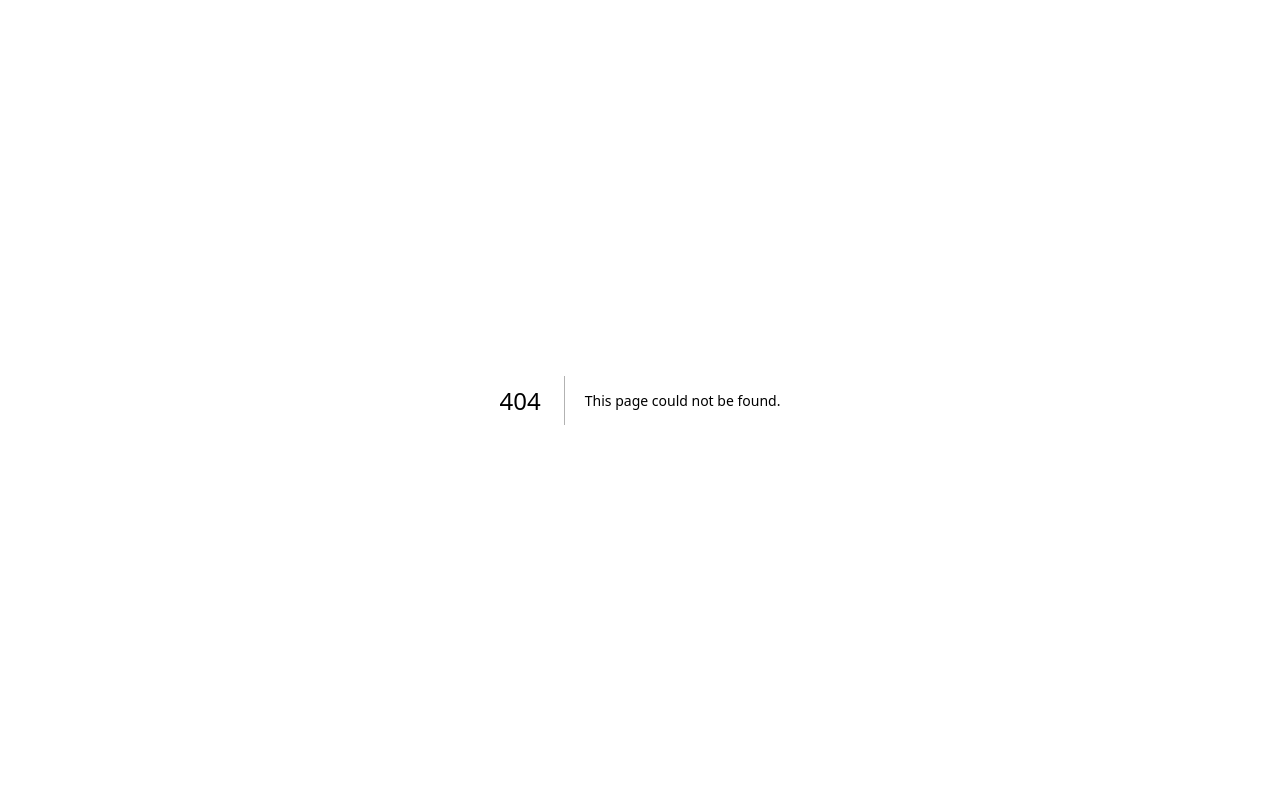
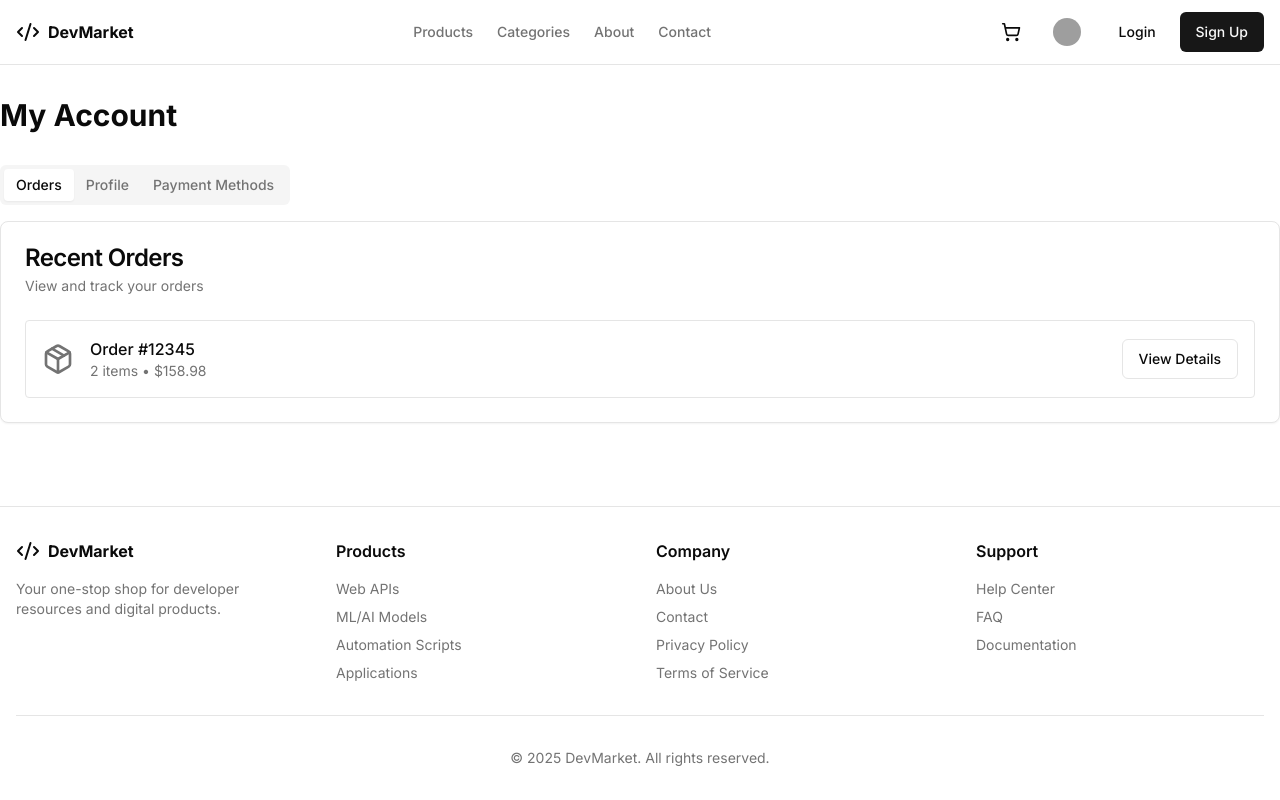
Before and after one commit to RohanSinghProgrammer/dev-market, a Next.js app: page /user-profile in a window 1280 px wide. Before the commit this address had no page. Built offline with nearby package versions, Linux system fonts and the light colour scheme; grey boxes are pictures that could not be loaded.

Commit message:
created my profile page

```diff
--- /dev/null
+++ b/app/(app)/user-profile/_components/Orders.tsx
@@ -0,0 +1,36 @@
+import React from 'react'
+import { Card, CardContent, CardDescription, CardHeader, CardTitle } from '@/components/ui/card'
+import { Button } from '@/components/ui/button'
+import { Package } from 'lucide-react'
+
+const Orders = () => {
+    return (
+        <div className="grid gap-4">
+            <Card>
+                <CardHeader>
+                    <CardTitle>Recent Orders</CardTitle>
+                    <CardDescription>View and track your orders</CardDescription>
+                </CardHeader>
+                <CardContent>
+                    <div className="space-y-4">
+                        {/* Example Order */}
+                        <div className="flex items-center justify-between p-4 border rounded">
+                            <div className="flex items-center gap-4">
+                                <Package className="h-8 w-8 text-muted-foreground" />
+                                <div>
+                                    <p className="font-medium">Order #12345</p>
+                                    <p className="text-sm text-muted-foreground">
+                                        2 items • $158.98
+                                    </p>
+                                </div>
+                            </div>
+                            <Button variant="outline">View Details</Button>
+                        </div>
+                    </div>
+                </CardContent>
+            </Card>
+        </div>
+    )
+}
+
+export default Orders
--- /dev/null
+++ b/app/(app)/user-profile/_components/Payments.tsx
@@ -0,0 +1,34 @@
+import { Card, CardContent, CardDescription, CardHeader, CardTitle } from '@/components/ui/card'
+import { Button } from '@/components/ui/button'
+import { CreditCard } from 'lucide-react'
+
+const Payments = () => {
+  return (
+    <Card>
+    <CardHeader>
+      <CardTitle>Payment Methods</CardTitle>
+      <CardDescription>Manage your payment options</CardDescription>
+    </CardHeader>
+    <CardContent>
+      <div className="space-y-4">
+        {/* Example Payment Method */}
+        <div className="flex items-center justify-between p-4 border rounded">
+          <div className="flex items-center gap-4">
+            <CreditCard className="h-8 w-8 text-muted-foreground" />
+            <div>
+              <p className="font-medium">•••• •••• •••• 4242</p>
+              <p className="text-sm text-muted-foreground">
+                Expires 12/24
+              </p>
+            </div>
+          </div>
+          <Button variant="outline">Remove</Button>
+        </div>
+        <Button>Add Payment Method</Button>
+      </div>
+    </CardContent>
+  </Card>
+  )
+}
+
+export default Payments
--- /dev/null
+++ b/app/(app)/user-profile/_components/user-profile/index.tsx
@@ -0,0 +1,40 @@
+import { Card, CardContent, CardDescription, CardHeader, CardTitle } from '@/components/ui/card'
+import { Button } from '@/components/ui/button'
+
+const UserProfile = () => {
+    return (
+        <>
+            <Card>
+                <CardHeader>
+                    <CardTitle>Profile Information</CardTitle>
+                    <CardDescription>Manage your personal details</CardDescription>
+                </CardHeader>
+                <CardContent>
+                    <div className="space-y-4">
+                        <div className="grid grid-cols-2 gap-4">
+                            <div>
+                                <label className="text-sm font-medium">Full Name</label>
+                                <p className="mt-1">John Doe</p>
+                            </div>
+                            <div>
+                                <label className="text-sm font-medium">Email</label>
+                                <p className="mt-1">john.doe@example.com</p>
+                            </div>
+                            <div>
+                                <label className="text-sm font-medium">Phone</label>
+                                <p className="mt-1">+1 234 567 890</p>
+                            </div>
+                            <div>
+                                <label className="text-sm font-medium">Address</label>
+                                <p className="mt-1">123 Main St, City, Country</p>
+                            </div>
+                        </div>
+                        <Button>Edit Profile</Button>
+                    </div>
+                </CardContent>
+            </Card>
+        </>
+    )
+}
+
+export default UserProfile
--- /dev/null
+++ b/app/(app)/user-profile/page.tsx
@@ -0,0 +1,37 @@
+import {
+  Tabs,
+  TabsContent,
+  TabsList,
+  TabsTrigger,
+} from "@/components/ui/tabs";
+import Orders from "./_components/Orders";
+import UserProfile from "./_components/user-profile";
+import Payments from "./_components/Payments";
+
+export default function AccountPage() {
+  return (
+    <div className="container mx-auto py-8">
+      <h1 className="text-3xl font-bold mb-8 max-sm:px-4">My Account</h1>
+
+      <Tabs defaultValue="orders" className="space-y-4 max-md:px-2">
+        <TabsList>
+          <TabsTrigger value="orders">Orders</TabsTrigger>
+          <TabsTrigger value="profile">Profile</TabsTrigger>
+          <TabsTrigger value="payments">Payment Methods</TabsTrigger>
+        </TabsList>
+
+        <TabsContent value="orders">
+          <Orders />
+        </TabsContent>
+
+        <TabsContent value="profile">
+          <UserProfile />
+        </TabsContent>
+
+        <TabsContent value="payments">
+          <Payments />
+        </TabsContent>
+      </Tabs>
+    </div>
+  );
+}
--- a/components/navbar.tsx
+++ b/components/navbar.tsx
@@ -5,6 +5,7 @@ import { usePathname } from "next/navigation";
 import { Button } from "@/components/ui/button";
 import { ShoppingCart, Menu, X, Code2 } from "lucide-react";
 import { useState } from "react";
+import { Avatar, AvatarFallback, AvatarImage } from "@/components/ui/avatar"
 import { useCart } from "@/lib/store";
 import { cn } from "@/lib/utils";
 
@@ -74,6 +75,15 @@ export function Navbar() {
                 )}
               </Button>
             </Link>
+            <Link href="/user-profile">
+              <Button variant="ghost" size="icon" className="relative">
+                <Avatar className="size-7">
+                  <AvatarImage src="https://github.com/shadcn.png" />
+                  <AvatarFallback>CN</AvatarFallback>
+                </Avatar>
+
+              </Button>
+            </Link>
             <div className="hidden md:flex md:space-x-2">
               <Link href="/login">
                 <Button variant="ghost">Login</Button>
```
Also changed, not shown: components/ui/avatar.tsx (+14 -14 lines), 1 other file (tests, documents, lock files or other folders).
